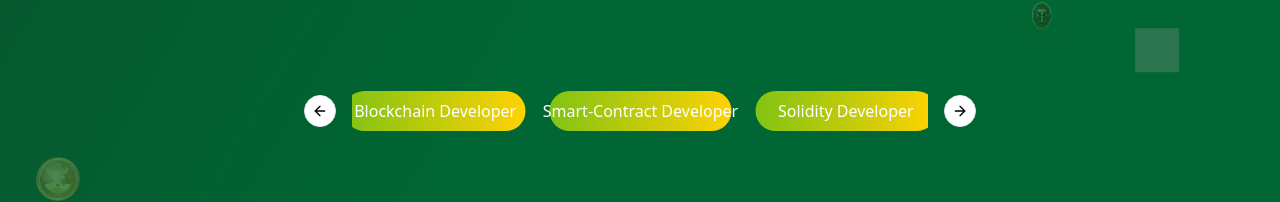
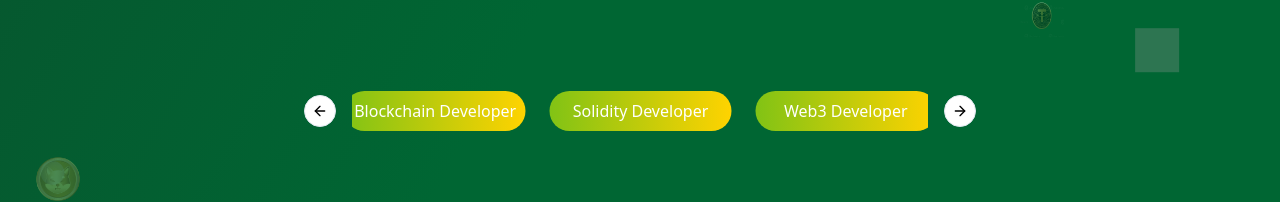
Before and after one commit to Kaustubh23112002/Web3Jobs, a React (Vite) app in the folder frontend/: page / in a window 1280 px wide. Shown: the part 419-621 px from the top of the page. Built offline with nearby package versions, Linux system fonts and the light colour scheme; no server answers; grey boxes are pictures that could not be loaded.

Commit message:
job lists changes

```diff
--- a/frontend/src/components/CategoryCarousel.jsx
+++ b/frontend/src/components/CategoryCarousel.jsx
@@ -7,7 +7,7 @@ import { setSearchedQuery } from '@/redux/jobSlice';
 
 const category = [
     "Blockchain Developer",
-    "Smart-Contract Developer",
+    // "Smart-Contract Developer",
     "Solidity Developer",
     "Web3 Developer",
     "Blockchain Architect",
@@ -22,7 +22,7 @@ const category = [
     "NFT Developer",
     "Metaverse Developer",
     "DeFi Developer",
-    "Crypto Compliance Officer",
+    "Crypto Officer",
     "Crypto Auditor",
     "Web Developer",
     "Frontend Developer",
@@ -40,11 +40,12 @@ const category = [
     "Software Engineer",
     "Game Developer",
     "Technical Writer",
-    "Quality Assurance Engineer",
+    "QA Engineer",
     "Product Manager",
     "DevOps Manager",
     "Blockchain Consultant",
     "Blockchain Developer",
+    "Test Automation Engineer",
 ];
 
 const CategoryCarousel = () => {
--- a/frontend/src/components/FilterCard.jsx
+++ b/frontend/src/components/FilterCard.jsx
@@ -171,6 +171,7 @@ const FilterCard = () => {
             "Principal Engineer",
             "Business Development Manager",
             "Marketing Coordinator",
+            "Test Automation Engineer",
           ],
         },
         {
```
